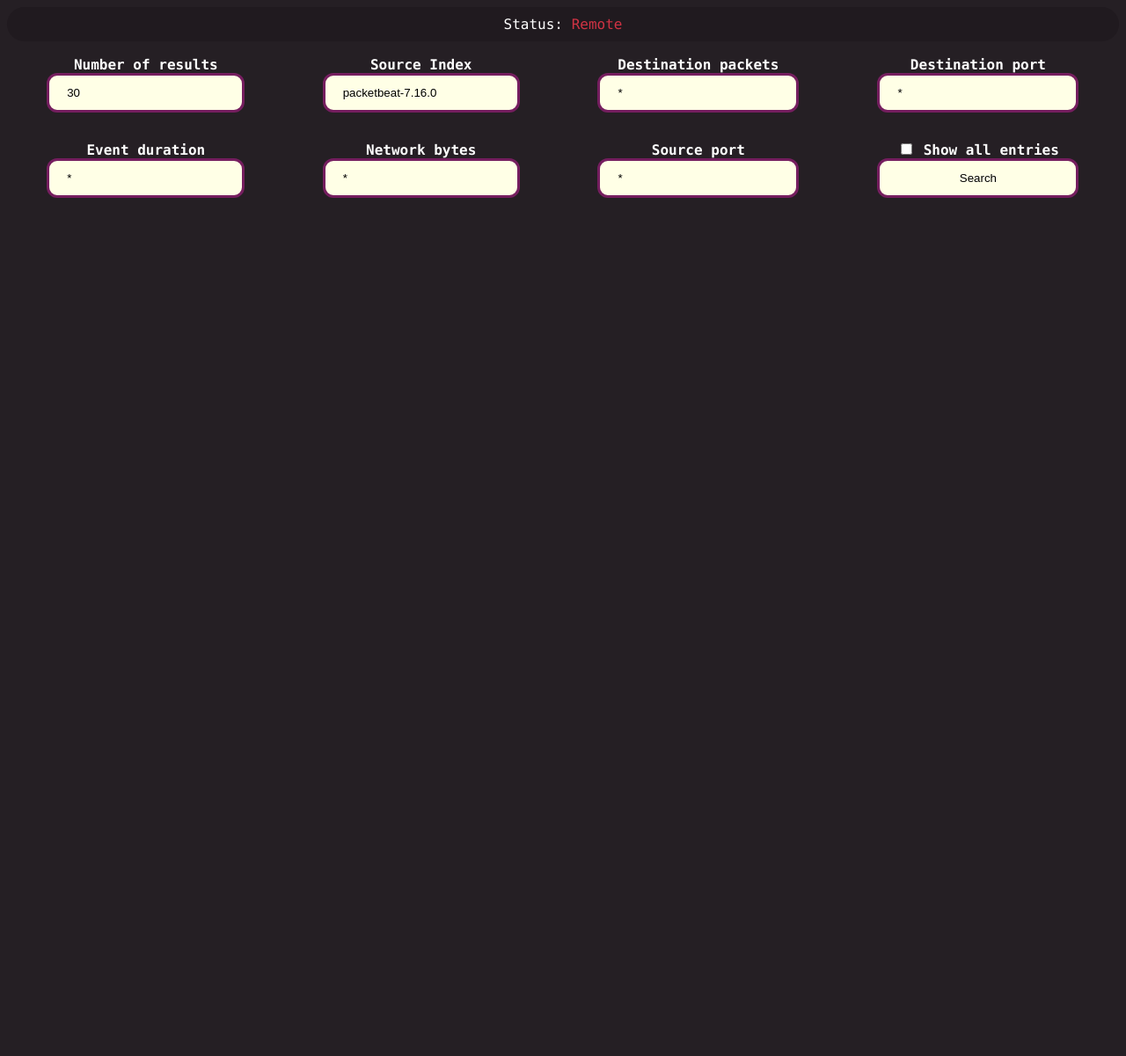
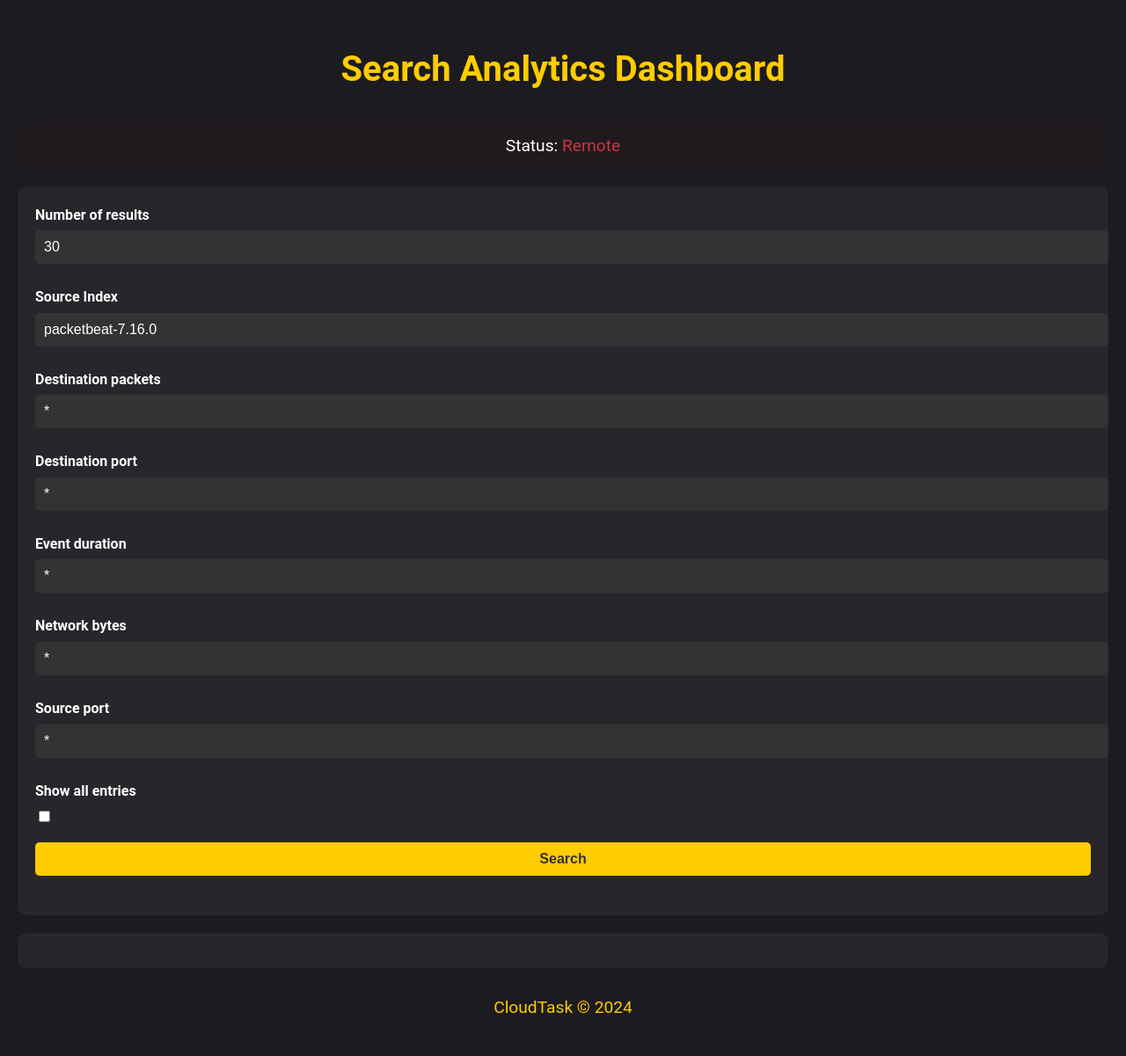
Before and after one commit to PanosM397/Cloud-Task, a Flask app: template app/templates/index.html in a window 1280 px wide. Shown: the whole page at 88% size. Before the commit the page ends 225 px from the top, so only its background shows below. Run offline with Flask 3, Linux system fonts and the light colour scheme; the template is opened without the code that fills it: values that come from a table or form of the project are taken from there, others are empty; parts of the project's set-up code (start-up, migrations or seed data) failed here and were passed over.

Commit message:
updated app

```diff
--- a/app/static/css/main.css
+++ b/app/static/css/main.css
@@ -1,79 +1,134 @@
-/* Styling to make it less ugly */
-ul {
-  list-style-type: none;
+/* General Styling */
+body {
+  font-family: 'Roboto', sans-serif;
+  background-color: #1c1b1f;
+  color: #fff;
   margin: 0;
-  padding: 0;
-  overflow: hidden;
-  background-color: #201a1f;
-  border-radius: 20px;
+  padding: 20px;
+  line-height: 1.6;
 }
 
-li {
-  display: block;
-  color: white;
+header h1 {
   text-align: center;
-  padding: 10px 16px;
-  text-decoration: none;
+  margin-bottom: 30px;
+  font-size: 2.5em;
+  color: #ffcc00;
 }
 
-body {
-  font-family: "Lucida Console";
-  background-color: #251f24;
+/* Status Bar Styling */
+.status-bar {
+  display: flex;
+  justify-content: space-around;
+  background-color: #201a1f;
+  padding: 10px;
+  border-radius: 10px;
+  margin-bottom: 20px;
 }
 
-input {
-  width: 80%;
-  overflow: hidden;
-  border: 3px solid #751e5f;
-  /* border-radius: 4px; */
-  padding: 12px 20px;
-  border-radius: 12px;
-  background-color: #ffffe6;
-  box-sizing: border-box;
+.status-item {
+  font-size: 1.2em;
 }
 
-input[type=checkbox] {
-  width: auto;
+.status-local {
+  color: #77a733;
+}
+
+.status-remote {
+  color: #d03344;
+}
+
+.status-on {
+  color: #77a733;
+}
+
+.status-off {
+  color: #d03344;
+}
+
+/* Form Styling */
+.form-container {
+  background-color: #29262b;
+  padding: 20px;
+  border-radius: 10px;
+  margin-bottom: 20px;
+}
+
+.form-group {
+  margin-bottom: 15px;
 }
 
 label {
-  color: white;
+  display: block;
+  margin-bottom: 5px;
+  font-weight: bold;
 }
 
-th,
-td {
-  padding: 15px;
-  text-align: center;
-  color: white;
+input[type=text], input[type=submit], input[type=number] {
+  width: 100%;
+  padding: 10px;
+  margin-bottom: 10px;
+  border: none;
+  border-radius: 5px;
+  font-size: 1em;
+  background-color: #333;
+  color: #fff;
 }
 
-table {
-  width: 100%;
+input[type=submit] {
+  background-color: #ffcc00;
+  color: #333;
+  cursor: pointer;
+  font-weight: bold;
+  transition: background-color 0.3s ease;
 }
 
-ul2 {
-  list-style-type: none;
-  margin: 0;
-  padding: 0;
-  overflow: hidden;
-  background-color: #201a1f;
-  border-radius: 20px;
+input[type=submit]:hover {
+  background-color: #ff9900;
 }
 
-li2 {
-  display: block;
-  color: white;
-  text-align: center;
-  padding: 14px 16px;
-  text-decoration: none;
-  /* text-align: justify;
-    text-justify: inter-word; */
+/* Results Grid Styling */
+.results-container {
+  background-color: #29262b;
+  padding: 20px;
+  border-radius: 10px;
+  margin-bottom: 20px;
 }
 
-col_text {
+.results-info {
+  text-align: center;
+  margin-bottom: 20px;
+}
+
+.results-grid {
+  display: grid;
+  grid-template-columns: repeat(auto-fill, minmax(300px, 1fr));
+  gap: 20px;
+}
+
+.result-card {
+  background-color: #333;
+  padding: 15px;
+  border-radius: 10px;
+  box-shadow: 0 0 10px rgba(0, 0, 0, 0.3);
+  transition: transform 0.2s ease;
+}
+
+.result-card:hover {
+  transform: translateY(-5px);
+}
+
+.result-card p {
+  margin: 10px 0;
+}
+
+.result-card strong {
   color: #ffcc00;
 }
 
-col_text2 {
-  color: #1fa9ad;
+/* Footer Styling */
+footer {
+  text-align: center;
+  margin-top: 30px;
+  font-size: 1.2em;
+  color: #ffcc00;
 }
--- a/app/templates/index.html
+++ b/app/templates/index.html
@@ -1,94 +1,137 @@
 <!DOCTYPE html>
 <html lang="en">
-
   <head>
-    <meta charset="UTF-8">
-    <meta http-equiv="X-UA-Compatible" content="IE=edge">
-    <meta name="viewport" content="width=device-width, initial-scale=1.0">
-    <title>CloudErgasiaThingy</title>
-    <link rel="stylesheet" href="{{ url_for('static', filename='css/main.css') }}">
+    <meta charset="UTF-8" />
+    <meta http-equiv="X-UA-Compatible" content="IE=edge" />
+    <meta name="viewport" content="width=device-width, initial-scale=1.0" />
+    <title>CloudTask</title>
+    <link
+      rel="stylesheet"
+      href="{{ url_for('static', filename='css/main.css') }}"
+    />
   </head>
 
   <body>
-    <!-- Statuses navbar with if conditionals based on  response -->
-    <ul>
-        {% if elastic_local %}
-        <li>Status: <span style="color:#77a733;">Local</span>
-            <span style="color: #862d7a;"> |</span>
-            Docker online: {% if docker_status %}<span style="color:#77a733;">Yeap</span>{% else %}<span
-                style="color:#d03344;">No</span>{% endif %}
-            <span style="color: #862d7a;"> |</span>
-            Elasticsearch: {% if elastic_status %}<span style="color:#77a733;">{{elastic_status}}</span>{% else %}<span
-                style="color:#d03344;">Offline</span>{% endif %}
-            <span style="color: #862d7a;"> |</span>
-            Kibana: {% if kibana_status %}<span style="color:#77a733;">{{kibana_status}}</span>{% else %}<span
-                style="color:#d03344;">Offline</span>{% endif %}
-        </li>
-        {% else %}
-        <li>Status: <span style="color:#d03344;">Remote</span></li>
-        {% endif %}
-    </ul>
+    <header>
+      <h1>Search Analytics Dashboard</h1>
+    </header>
 
+    <section class="status-bar">
+      <div class="status-item">
+        Status:
+        <span
+          class="{{ 'status-remote' if not elastic_local else 'status-local' }}"
+          >{{ 'Remote' if not elastic_local else 'Local' }}</span
+        >
+      </div>
+      <!-- <div class="status-item">
+        Docker:
+        <span class="{{ 'status-on' if docker_status else 'status-off' }}"
+          >{{ 'Online' if docker_status else 'Offline' }}</span
+        >
+      </div>
+      <div class="status-item">
+        Elasticsearch:
+        <span class="{{ 'status-on' if elastic_status else 'status-off' }}"
+          >{{ elastic_status if elastic_status else 'Offline' }}</span
+        >
+      </div>
+      <div class="status-item">
+        Kibana:
+        <span class="{{ 'status-on' if kibana_status else 'status-off' }}"
+          >{{ kibana_status if kibana_status else 'Offline' }}</span
+        >
+      </div> -->
+    </section>
+
+    <section class="form-container">
       <form action="" method="post" novalidate>
         {{ form.hidden_tag() }}
-        <!-- Table with form text fields -->
-        <table>
-            <tr>
-                <th>{{ form.no_results.label }}<br>
-                    {{ form.no_results(size=32) }}</th>
-                <th>{{ form.index.label }}<br>
-                    {{ form.index(size=32) }}</th>
-                <th>{{ form.destination_packets.label }}<br>
-                    {{ form.destination_packets(size=32) }}</th>
-                <th>{{ form.destination_port.label }}<br>
-                    {{ form.destination_port(size=32) }}</th>
-            </tr>
-            <tr>
-                <th>{{ form.event_duration.label }}<br>
-                    {{ form.event_duration(size=32) }}</th>
-                <th>{{ form.network_bytes.label }}<br>
-                    {{ form.network_bytes(size=32) }}</th>
-                <th>{{ form.source_port.label }}<br>
-                    {{ form.source_port(size=32) }}</th>
-                <th><span>{{ form.match_all() }} {{ form.match_all.label }}</span><br>
-                    {{ form.submit() }}</th>
-            </tr>
-        </table>
+        <div class="form-group">
+          <label>{{ form.no_results.label }}</label>
+          {{ form.no_results(size=32) }}
+        </div>
+        <div class="form-group">
+          <label>{{ form.index.label }}</label>
+          {{ form.index(size=32) }}
+        </div>
+        <div class="form-group">
+          <label>{{ form.destination_packets.label }}</label>
+          {{ form.destination_packets(size=32) }}
+        </div>
+        <div class="form-group">
+          <label>{{ form.destination_port.label }}</label>
+          {{ form.destination_port(size=32) }}
+        </div>
+        <div class="form-group">
+          <label>{{ form.event_duration.label }}</label>
+          {{ form.event_duration(size=32) }}
+        </div>
+        <div class="form-group">
+          <label>{{ form.network_bytes.label }}</label>
+          {{ form.network_bytes(size=32) }}
+        </div>
+        <div class="form-group">
+          <label>{{ form.source_port.label }}</label>
+          {{ form.source_port(size=32) }}
+        </div>
+        <div class="form-group">
+          <label>{{ form.match_all.label }}</label>
+          {{ form.match_all() }}
+        </div>
+        <div class="form-group">
+          <input type="submit" value="Search" aria-label="Search" />
+        </div>
       </form>
+    </section>
+
+    <section class="results-container">
+      {% if api_response %}
+      <div class="results-info">
+        <p>
+          Total results: <strong>{{ q_size }}</strong> &nbsp; &nbsp; &nbsp;
+          Elastic response time:
+          <strong>{{ api_response['took'] }} ms</strong>
+        </p>
       </div>
-    <div>
-        <!-- If there is a response from the API show response time and total results -->
-        {% if api_response %}
-        <ul>
-            <li2>
-                <col_text>Total results:</col_text>
-                <col_text2>{{q_size}}</col_text2> <span style="color: #862d7a;"> - </span>
-                <col_text>Elastic response time:</col_text>
-                <col_text2>{{api_response['took']}}s</col_tex2t>
-            </li2>
-        </ul>
-        <!-- Iterate over responses and display them in cards -->
-        <br>
+      <div class="results-grid">
         {% for response in api_response['hits']['hits'] %}
-        <ul>
-            <li2><a>
-                    <col_text>Response ID: </col_text>{{ response._id }} <col_text><span style="color: #862d7a;"> |
-                        </span>Destination packets: </col_text> {{response._source.destination.packets}}<span
-                        style="color: #862d7a;"> | </span>
-                    <col_text>Destination port:</col_text> {{response._source.destination.port}}<span
-                        style="color: #862d7a;"> | </span>
-                    <col_text>Event duration:</col_text> {{response._source.event.duration}}<span
-                        style="color: #862d7a;"> | </span>
-                    <col_text>Network bytes: </col_text>{{response._source.network.bytes}}<span style="color: #862d7a;">
-                        | </span>
-                    <col_text> Source port:</col_text> {{response._source.source.port}}
-                </a></li2>
-        </ul>
-        <br>
+        <div class="result-card">
+          <p><strong>Response ID:</strong> {{ response._id }}</p>
+          <p>
+            <strong>Timestamp:</strong> {{ response._source['@timestamp'] }}
+          </p>
+          <p><strong>Source IP:</strong> {{ response._source.source.ip }}</p>
+          <p>
+            <strong>Destination IP:</strong> {{ response._source.destination.ip
+            }}
+          </p>
+          <p>
+            <strong>Destination packets:</strong> {{
+            response._source.destination.packets }}
+          </p>
+          <p>
+            <strong>Destination port:</strong> {{
+            response._source.destination.port }}
+          </p>
+          <p>
+            <strong>Event duration:</strong> {{ response._source.event.duration
+            }}
+          </p>
+          <p>
+            <strong>Network bytes:</strong> {{ response._source.network.bytes }}
+          </p>
+          <p>
+            <strong>Source port:</strong> {{ response._source.source.port }}
+          </p>
+        </div>
         {% endfor %}
+      </div>
       {% endif %}
-    </div>
+    </section>
 
+    <footer>
+      <p>CloudTask © 2024</p>
+    </footer>
   </body>
-
 </html>
```
Also changed, not shown: functionality.py (+64 -44 lines), 1 other file. Lines whose indentation alone changed are shown as unchanged.
